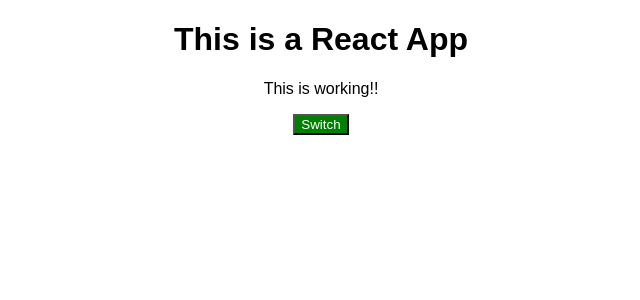
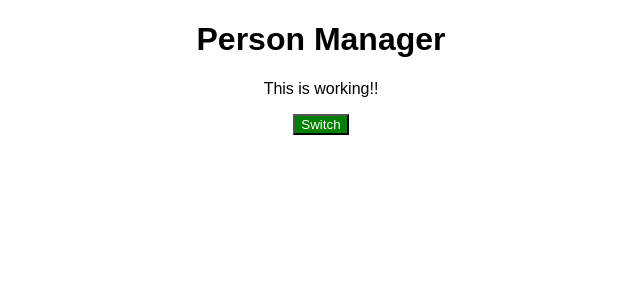
Before and after one commit to sirius97/Everything-React, a React (Create React App) app in the folder revisiom-app/: page / in a window 1280 px wide. Shown: the top 300 px of the page, without its empty margins (319-959 px from the left). Built offline with nearby package versions, Linux system fonts and the light colour scheme.

Commit message:
this.props

```diff
--- a/revisiom-app/src/Components/cockpit/cockpit.js
+++ b/revisiom-app/src/Components/cockpit/cockpit.js
@@ -20,7 +20,7 @@ const cockpit = (props) => {
     }
     return(
         <div className = {classp.cockpit}>
-        <h1>This is a React App</h1>
+        <h1>{props.title}</h1>
         <p className = {classes.join(' ')}>This is working!!</p>
         <button
         style = {style}
--- a/revisiom-app/src/Container/App.js
+++ b/revisiom-app/src/Container/App.js
@@ -60,7 +60,9 @@ changeNameHandler = (event,id) => {
 
     return (
       <div className="App">
-        <Cockpit Persons = {this.state.Persons}
+        <Cockpit
+        title = {this.props.appTitle}
+        Persons = {this.state.Persons}
         PersonDisplay = {this.state.PersonDisplay}
         toggleButton = {this.toggleButtonHandler}
         />
--- a/revisiom-app/src/index.js
+++ b/revisiom-app/src/index.js
@@ -4,5 +4,5 @@ import './index.css';
 import App from './Container/App';
 import registerServiceWorker from './registerServiceWorker';
 
-ReactDOM.render(<App />, document.getElementById('root'));
+ReactDOM.render(<App appTitle = "Person Manager"/>, document.getElementById('root'));
 registerServiceWorker();
```
